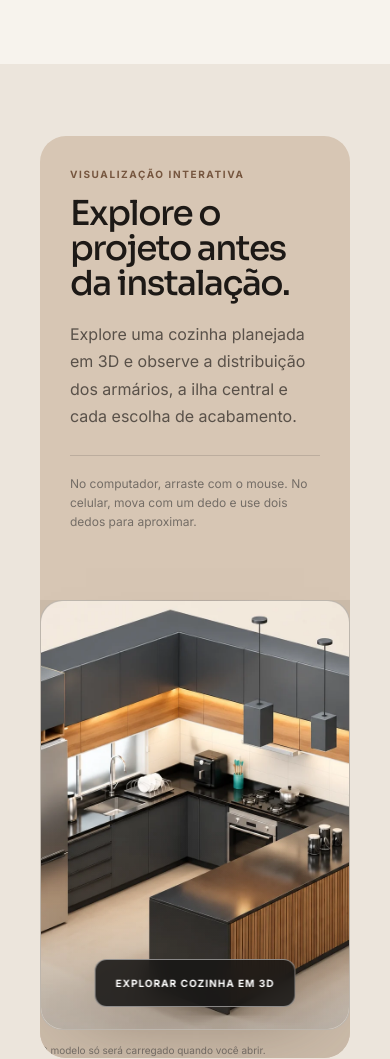
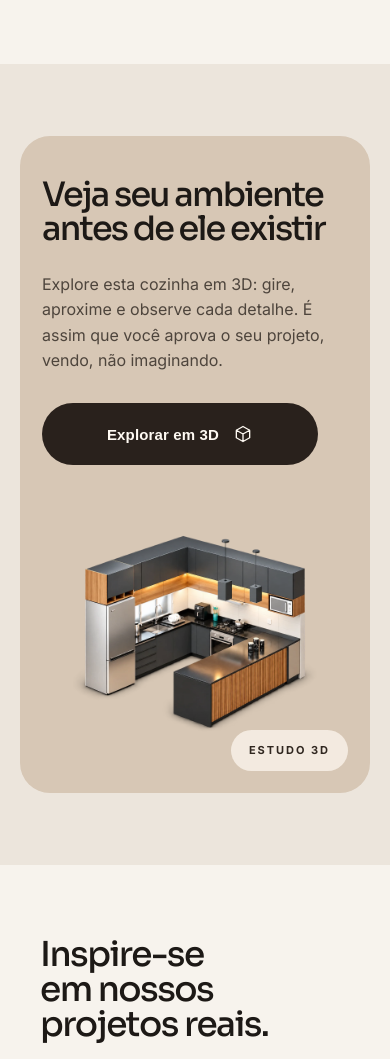
Before and after one commit to sendodonto/planejados, a plain HTML site: page index.html in a window 390 px wide. Shown: the part 3600-4659 px from the top of the page. Drawn offline with Linux system fonts and the light colour scheme.

Commit message:
Match 3D section to mobile reference

```diff
--- a/assets/css/talhe-inspired.css
+++ b/assets/css/talhe-inspired.css
@@ -145,7 +145,7 @@ body { background: var(--pap-paper); color: var(--pap-ink); }
 .projeto-3d-poster {
   background:
     linear-gradient(0deg, rgba(18, 15, 13, .24), transparent 48%),
-    url('/assets/3d/cozinha-planejada-capa-3d.webp') center / cover no-repeat !important;
+    url('/assets/3d/cozinha-planejada-recorte-3d.webp') center / 92% auto no-repeat !important;
 }
 .portfolio-grid .pitem,
 .vframe,
@@ -211,3 +211,149 @@ footer { background: #171310; }
 @media (prefers-reduced-motion: reduce) {
   *, *::before, *::after { scroll-behavior: auto !important; }
 }
+
+/* Experiência 3D: cartão único, inspirado na referência enviada. */
+.projeto-3d-grid {
+  display: grid;
+  grid-template-columns: minmax(0, .86fr) minmax(0, 1.14fr);
+  align-items: stretch;
+  min-height: 600px;
+  border-radius: 32px;
+  overflow: hidden;
+  background: #d7c7b5;
+}
+.projeto-3d-copy {
+  position: relative;
+  z-index: 2;
+  display: flex;
+  flex-direction: column;
+  justify-content: center;
+  align-items: flex-start;
+  padding: clamp(48px, 5vw, 72px);
+}
+.projeto-3d-copy .sec-title {
+  max-width: 10ch;
+  margin: 0;
+  font-size: clamp(2.8rem, 4.2vw, 3.8rem);
+  line-height: .98;
+  letter-spacing: -.055em;
+}
+.projeto-3d-copy .sec-body {
+  max-width: 34ch;
+  margin-top: 30px;
+  font-size: clamp(1rem, 1.25vw, 1.2rem);
+  line-height: 1.65;
+  color: rgba(34, 27, 23, .76);
+}
+.projeto-3d-copy .projeto-3d-abrir {
+  position: static;
+  display: inline-flex;
+  align-items: center;
+  justify-content: center;
+  gap: 14px;
+  min-height: 64px;
+  margin-top: 32px;
+  padding: 0 30px;
+  border: 0;
+  border-radius: 999px;
+  transform: none;
+  background: #29211c;
+  color: #fffaf3;
+  font: 700 15px/1 var(--font-body, sans-serif);
+  letter-spacing: .01em;
+  text-transform: none;
+  cursor: pointer;
+  transition: transform 160ms ease-out, background-color 180ms ease-out, opacity 180ms ease-out;
+}
+.projeto-3d-copy .projeto-3d-abrir .icon { width: 20px; height: 20px; }
+.projeto-3d-copy .projeto-3d-abrir:active { transform: scale(.97); }
+.projeto-3d-copy .projeto-3d-abrir:disabled { cursor: wait; opacity: .72; }
+.projeto-3d-stage {
+  position: relative;
+  min-width: 0;
+  background: transparent;
+}
+.projeto-3d-stage model-viewer {
+  width: 100%;
+  height: 100%;
+  min-height: 600px;
+  border: 0;
+  border-radius: 0;
+  box-shadow: none;
+  background: transparent;
+}
+.projeto-3d-poster {
+  background: url('/assets/3d/cozinha-planejada-recorte-3d.webp') center / 100% auto no-repeat !important;
+}
+.projeto-3d-selo {
+  position: absolute;
+  right: 28px;
+  bottom: 26px;
+  z-index: 3;
+  padding: 12px 18px;
+  border-radius: 999px;
+  background: rgba(247, 239, 229, .9);
+  color: #302720;
+  font-size: 11px;
+  font-weight: 700;
+  letter-spacing: .18em;
+}
+.projeto-3d-rodape {
+  position: absolute;
+  width: 1px;
+  height: 1px;
+  overflow: hidden;
+  clip: rect(0 0 0 0);
+  clip-path: inset(50%);
+  white-space: nowrap;
+}
+
+@media (hover:hover) and (pointer:fine) {
+  .projeto-3d-copy .projeto-3d-abrir:hover { background: #4d3d32; }
+}
+
+@media (max-width: 760px) {
+  .projeto-3d .wrap { padding-inline: 0; }
+  .projeto-3d-grid {
+    display: block;
+    min-height: 0;
+    border-radius: 30px;
+  }
+  .projeto-3d-copy {
+    padding: 46px 22px 10px;
+  }
+  .projeto-3d-copy .sec-title {
+    max-width: none;
+    font-size: clamp(2.1rem, 8.6vw, 2.75rem);
+    line-height: 1.02;
+  }
+  .projeto-3d-copy .sec-body {
+    max-width: 32ch;
+    margin-top: 26px;
+    font-size: 1.02rem;
+    line-height: 1.58;
+  }
+  .projeto-3d-copy .projeto-3d-abrir {
+    min-height: 62px;
+    margin-top: 30px;
+    padding-inline: 28px;
+    font-size: 15px;
+  }
+  .projeto-3d-stage model-viewer {
+    min-height: 0;
+    height: clamp(310px, 86vw, 410px);
+  }
+  .projeto-3d-poster { background-size: 92% auto !important; }
+  .projeto-3d-selo {
+    right: 22px;
+    bottom: 22px;
+  }
+}
+
+@media (max-width: 390px) {
+  .projeto-3d-copy { padding: 42px 22px 8px; }
+  .projeto-3d-copy .sec-title { font-size: 2.1rem; }
+  .projeto-3d-copy .sec-body { font-size: 1rem; }
+  .projeto-3d-copy .projeto-3d-abrir { width: 100%; padding-inline: 20px; }
+  .projeto-3d-stage model-viewer { height: 320px; }
+}
--- a/assets/js/main.js
+++ b/assets/js/main.js
@@ -130,6 +130,7 @@ if (gallery) {
 // Visualizador 3D: baixa a biblioteca e o modelo apenas após a ação do visitante.
 const cozinha3d = document.getElementById('cozinha3d');
 const abrirCozinha3d = document.getElementById('abrirCozinha3d');
+const abrirCozinha3dTexto = document.getElementById('abrirCozinha3dTexto');
 const statusCozinha3d = document.getElementById('statusCozinha3d');
 let modelViewerPromise;
 
@@ -149,10 +150,10 @@ const loadModelViewer = () => {
   return modelViewerPromise;
 };
 
-if (cozinha3d && abrirCozinha3d && statusCozinha3d) {
+if (cozinha3d && abrirCozinha3d && abrirCozinha3dTexto && statusCozinha3d) {
   abrirCozinha3d.addEventListener('click', async () => {
     abrirCozinha3d.disabled = true;
-    abrirCozinha3d.textContent = 'CARREGANDO MODELO...';
+    abrirCozinha3dTexto.textContent = 'Carregando 3D...';
     statusCozinha3d.textContent = 'Preparando a visualização 3D.';
 
     try {
@@ -160,18 +161,19 @@ if (cozinha3d && abrirCozinha3d && statusCozinha3d) {
       cozinha3d.dismissPoster();
     } catch (error) {
       abrirCozinha3d.disabled = false;
-      abrirCozinha3d.textContent = 'TENTAR NOVAMENTE';
+      abrirCozinha3dTexto.textContent = 'Tentar novamente';
       statusCozinha3d.textContent = 'Não foi possível abrir o 3D. Verifique sua conexão e tente novamente.';
     }
   });
 
   cozinha3d.addEventListener('load', () => {
+    abrirCozinha3dTexto.textContent = '3D aberto';
     statusCozinha3d.textContent = 'Modelo carregado. Arraste para explorar todos os ângulos.';
   });
 
   cozinha3d.addEventListener('error', () => {
     abrirCozinha3d.disabled = false;
-    abrirCozinha3d.textContent = 'TENTAR NOVAMENTE';
+    abrirCozinha3dTexto.textContent = 'Tentar novamente';
     statusCozinha3d.textContent = 'O modelo não carregou. Tente novamente em instantes.';
   });
 }
--- a/index.html
+++ b/index.html
@@ -47,7 +47,7 @@
 <link rel="preload" href="/assets/fonts/inter-latin-variable.woff2" as="font" type="font/woff2" crossorigin>
 <link rel="preload" href="/assets/fonts/sora-latin-variable.woff2" as="font" type="font/woff2" crossorigin>
 <link rel="stylesheet" href="/assets/css/styles.css">
-<link rel="stylesheet" href="/assets/css/talhe-inspired.css">
+<link rel="stylesheet" href="/assets/css/talhe-inspired.css?v=20261010-3d-card-2">
 <script>document.documentElement.classList.add('js')</script>
 </head>
 <body>
@@ -61,6 +61,7 @@
   <symbol id="icon-close" viewBox="0 0 24 24"><path d="M6 6l12 12M18 6 6 18"/></symbol>
   <symbol id="icon-instagram" viewBox="0 0 24 24"><rect x="3" y="3" width="18" height="18" rx="5"/><circle cx="12" cy="12" r="4"/><circle cx="17.4" cy="6.6" r="1" fill="currentColor" stroke="none"/></symbol>
   <symbol id="icon-play" viewBox="0 0 24 24"><path d="M8 5.5v13l10.5-6.5z" fill="currentColor" stroke="none"/></symbol>
+  <symbol id="icon-cube" viewBox="0 0 24 24"><path d="m12 3 8 4.5v9L12 21l-8-4.5v-9L12 3Zm0 9 8-4.5M12 12 4 7.5M12 12v9"/></symbol>
 </svg>
 <!-- ================= HEADER ================= -->
 <header id="siteHeader">
@@ -261,17 +262,19 @@
   <div class="wrap">
     <div class="projeto-3d-grid">
       <div class="projeto-3d-copy reveal">
-        <p class="projeto-3d-label">VISUALIZAÇÃO INTERATIVA</p>
-        <h2 class="sec-title">Explore o projeto antes da instalação.</h2>
-        <p class="sec-body">Explore uma cozinha planejada em 3D e observe a distribuição dos armários, a ilha central e cada escolha de acabamento.</p>
-        <p class="projeto-3d-nota">No computador, arraste com o mouse. No celular, mova com um dedo e use dois dedos para aproximar.</p>
+        <h2 class="sec-title">Veja seu ambiente antes de ele existir</h2>
+        <p class="sec-body">Explore esta cozinha em 3D: gire, aproxime e observe cada detalhe. É assim que você aprova o seu projeto, vendo, não imaginando.</p>
+        <button class="projeto-3d-abrir" id="abrirCozinha3d" type="button">
+          <span id="abrirCozinha3dTexto">Explorar em 3D</span>
+          <svg class="icon" aria-hidden="true"><use href="#icon-cube"/></svg>
+        </button>
       </div>
 
       <div class="projeto-3d-stage reveal">
         <model-viewer
           id="cozinha3d"
           src="/assets/3d/cozinha-planejada.glb"
-          poster="/assets/3d/cozinha-planejada-capa-3d.webp"
+          poster="/assets/3d/cozinha-planejada-recorte-3d.webp"
           alt="Modelo 3D interativo de uma cozinha planejada grafite com detalhes em madeira e ilha central ripada"
           loading="lazy"
           reveal="manual"
@@ -288,12 +291,9 @@
           shadow-softness="0.55"
           exposure="1.12"
         >
-          <div class="projeto-3d-poster" slot="poster">
-            <button class="projeto-3d-abrir" id="abrirCozinha3d" type="button">
-              EXPLORAR COZINHA EM 3D
-            </button>
-          </div>
+          <div class="projeto-3d-poster" slot="poster"></div>
         </model-viewer>
+        <span class="projeto-3d-selo" aria-hidden="true">ESTUDO 3D</span>
         <div class="projeto-3d-rodape">
           <span id="statusCozinha3d" aria-live="polite">O modelo só será carregado quando você abrir.</span>
           <span class="projeto-3d-gesto" aria-hidden="true">ARRASTE PARA GIRAR</span>
@@ -883,7 +883,7 @@
 </a>
 
 <!-- ================= SCRIPTS ================= -->
-<script src="/assets/js/main.js" defer></script>
+<script src="/assets/js/main.js?v=20261010-3d-card" defer></script>
 
 </body>
 </html>
```
Also changed, not shown: assets/3d/cozinha-planejada-capa-3d.webp (deleted), assets/3d/cozinha-planejada-recorte-3d.webp (added).
